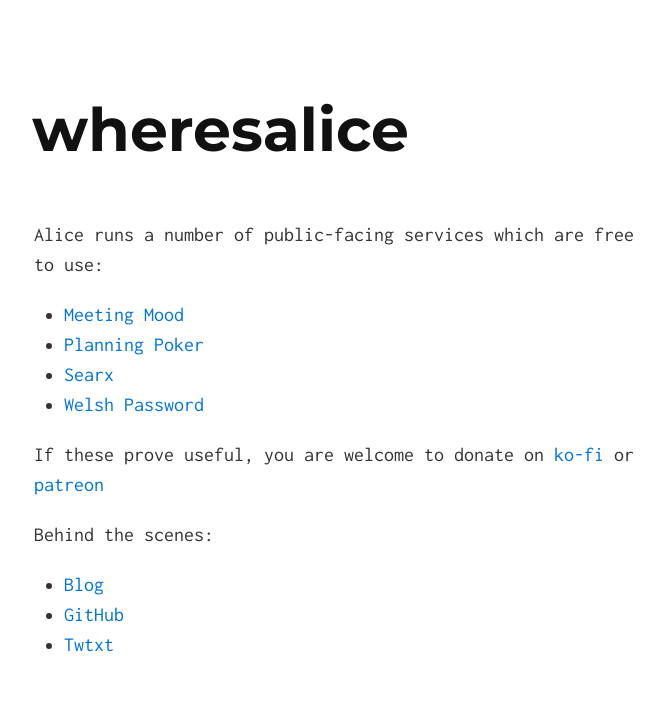
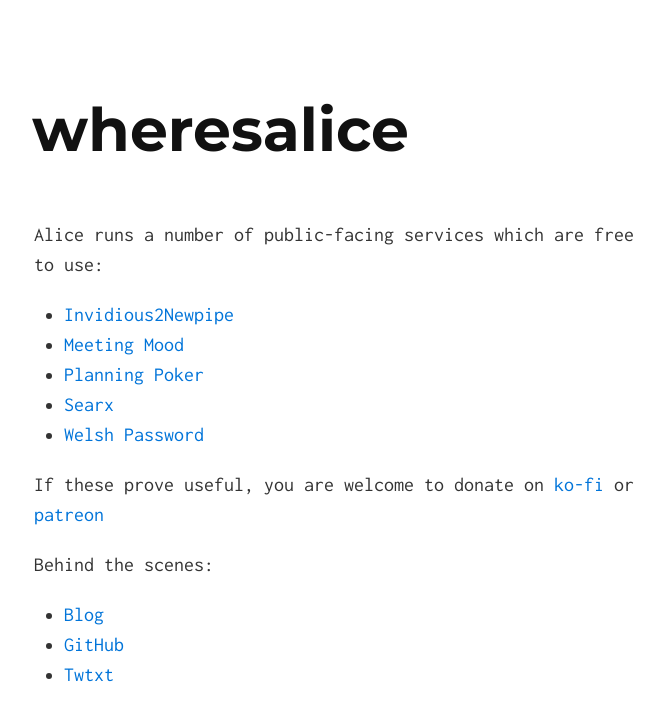
Before and after one commit to wheresalice/wheresalice.info, a Jekyll site: the page built from index.md, in a window 1280 px wide. Shown: the top 721 px of the page, without its empty margins (306-970 px from the left). Built offline with Jekyll 4.4.1, drawn with Linux system fonts in a browser that asks for light colours.

Commit message:
Update index.md

```diff
--- a/index.md
+++ b/index.md
@@ -4,6 +4,7 @@
 
 Alice runs a number of public-facing services which are free to use:
 
+* [Invidious2Newpipe](https://invidious2newpipe.wheresalice.info/)
 * [Meeting Mood](https://meeting-mood.wheresalice.info/)
 * [Planning Poker](https://hatjitsu.wheresalice.info/)
 * [Searx](https://searx.wheresalice.info)
```
